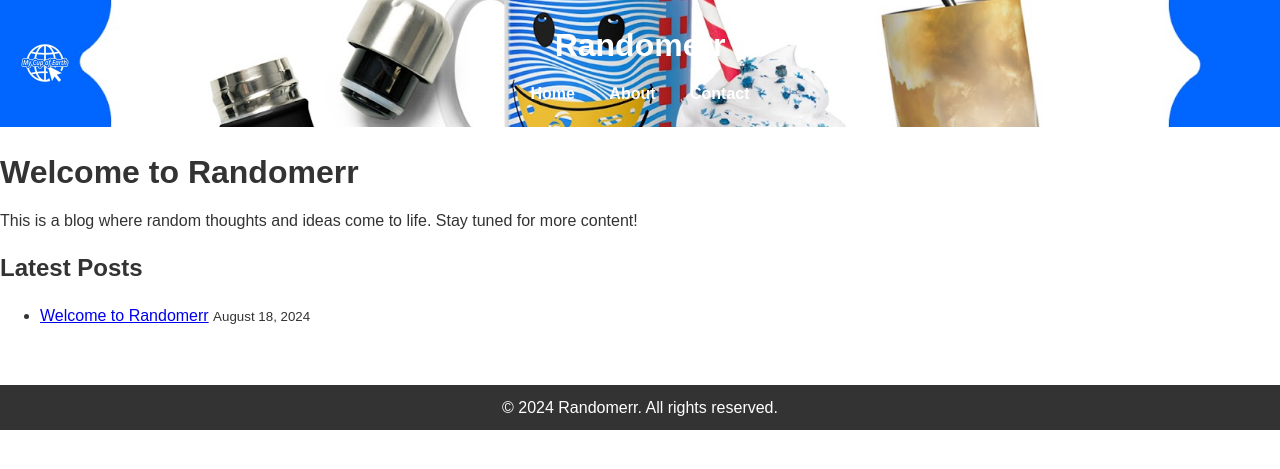
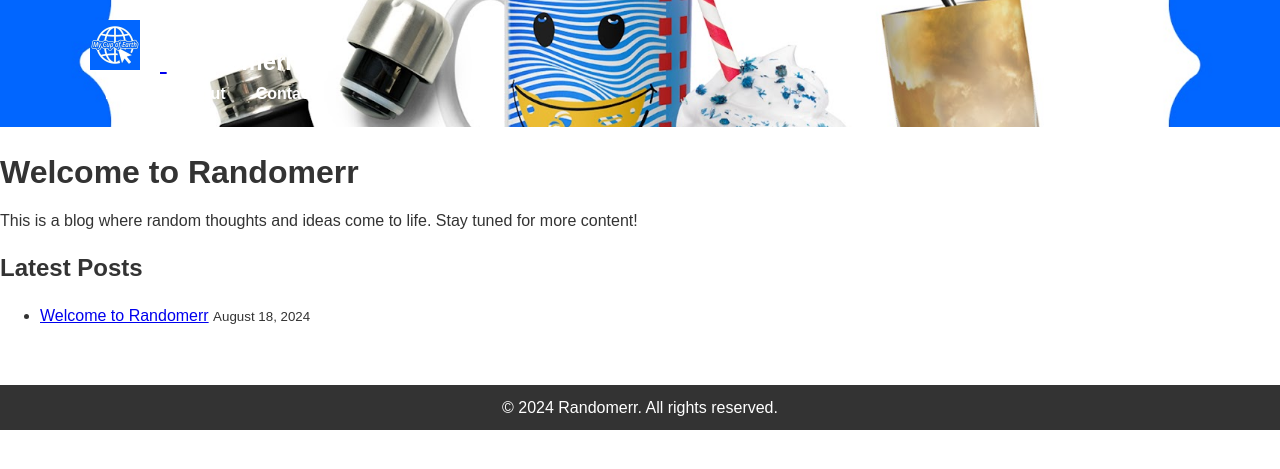
Before and after one commit to m-cochran/Randomerr, a Jekyll site: the page built from index.html, in a window 1280 px wide. Shown: the top 469 px of the page. Built offline with Jekyll 4.4.1, drawn with Linux system fonts in a browser that asks for light colours.

Commit message:
Update styles.css

```diff
--- a/assets/css/styles.css
+++ b/assets/css/styles.css
@@ -15,42 +15,66 @@ body {
 
 /* Header Styles */
 header {
-  background-image: url('https://m-cochran.github.io/Randomerr/assets/images/header-background.jpg');
-  background-size: cover; /* Ensures the background image covers the entire header */
-  background-position: center; /* Centers the background image */
-  color: #fff; /* Text color for contrast */
-  padding: 20px 0; /* Adds padding to the header */
-  position: relative; /* Allows positioning of logo inside the header */
-  text-align: center; /* Center-aligns text */
+  display: flex;
+  align-items: center;
+  justify-content: space-between;
+  background-image: url('https://m-cochran.github.io/Randomerr/assets/images/header-background.jpg');;
+  background-size: cover;
+  background-position: center;
+  color: #fff;
+  padding: 20px;
+  position: relative;
 }
 
-/* Logo Styles */
 header img {
-  height: 50px; /* Adjusts the size of the logo */
-  vertical-align: middle; /* Aligns logo with text */
-  position: absolute; /* Positions the logo absolutely within the header */
-  left: 20px; /* Distance from the left edge */
-  top: 50%; /* Centers the logo vertically */
-  transform: translateY(-50%); /* Adjusts vertical centering */
+  height: 50px; /* Adjust size */
+  margin-right: 20px; /* Space between logo and text */
+}
+
+header h1 {
+  margin: 0;
+  font-size: 24px; /* Adjust font size */
 }
 
 /* Navigation Styles */
 nav ul {
-  list-style: none; /* Removes default list styles */
+  list-style: none;
   padding: 0;
   margin: 0;
-  text-align: center; /* Center-aligns navigation items */
+  display: flex;
 }
 
 nav ul li {
-  display: inline-block; /* Makes navigation items appear inline */
-  margin: 0 15px; /* Adds space between navigation items */
+  margin: 0 15px;
 }
 
 nav a {
-  color: #fff; /* Link color for better visibility */
-  text-decoration: none; /* Removes underline from links */
-  font-weight: bold; /* Makes navigation links bold */
+  color: #fff;
+  text-decoration: none;
+  font-weight: bold;
+}
+
+/* Responsive Design */
+@media (max-width: 768px) {
+  header img {
+    height: 40px; /* Reduce logo size on smaller screens */
+    margin-right: 15px; /* Adjust space */
+  }
+
+  header h1 {
+    font-size: 20px; /* Adjust font size */
+  }
+}
+
+@media (max-width: 480px) {
+  header img {
+    height: 30px; /* Further reduce logo size */
+    margin-right: 10px; /* Adjust space */
+  }
+
+  header h1 {
+    font-size: 18px; /* Further adjust font size */
+  }
 }
 
 /* Main Content Styles */
@@ -59,39 +83,22 @@ main {
 }
 
 h1, h2, h3, h4, h5, h6 {
-  margin: 0 0 10px; /* Adds space below headings */
+  margin: 0 0 10px;
 }
 
 p {
-  margin: 0 0 15px; /* Adds space below paragraphs */
+  margin: 0 0 15px;
 }
 
 /* Footer Styles */
 footer {
-  background: #333; /* Footer background color */
-  color: #fff; /* Text color for contrast */
-  text-align: center; /* Center-aligns footer text */
-  padding: 10px 0; /* Adds padding to the footer */
-  margin-top: 20px; /* Adds space above the footer */
+  background: #333;
+  color: #fff;
+  text-align: center;
+  padding: 10px 0;
+  margin-top: 20px;
 }
 
 footer p {
   margin: 0;
 }
-
-/* Responsive Design */
-@media (max-width: 768px) {
-  header img {
-    height: 40px; /* Reduces logo size on smaller screens */
-    left: 10px; /* Adjusts positioning */
-  }
-
-  nav ul {
-    text-align: left; /* Aligns navigation to the left on smaller screens */
-  }
-
-  nav ul li {
-    display: block; /* Stacks navigation items vertically */
-    margin: 5px 0; /* Adds space between stacked items */
-  }
-}
```
